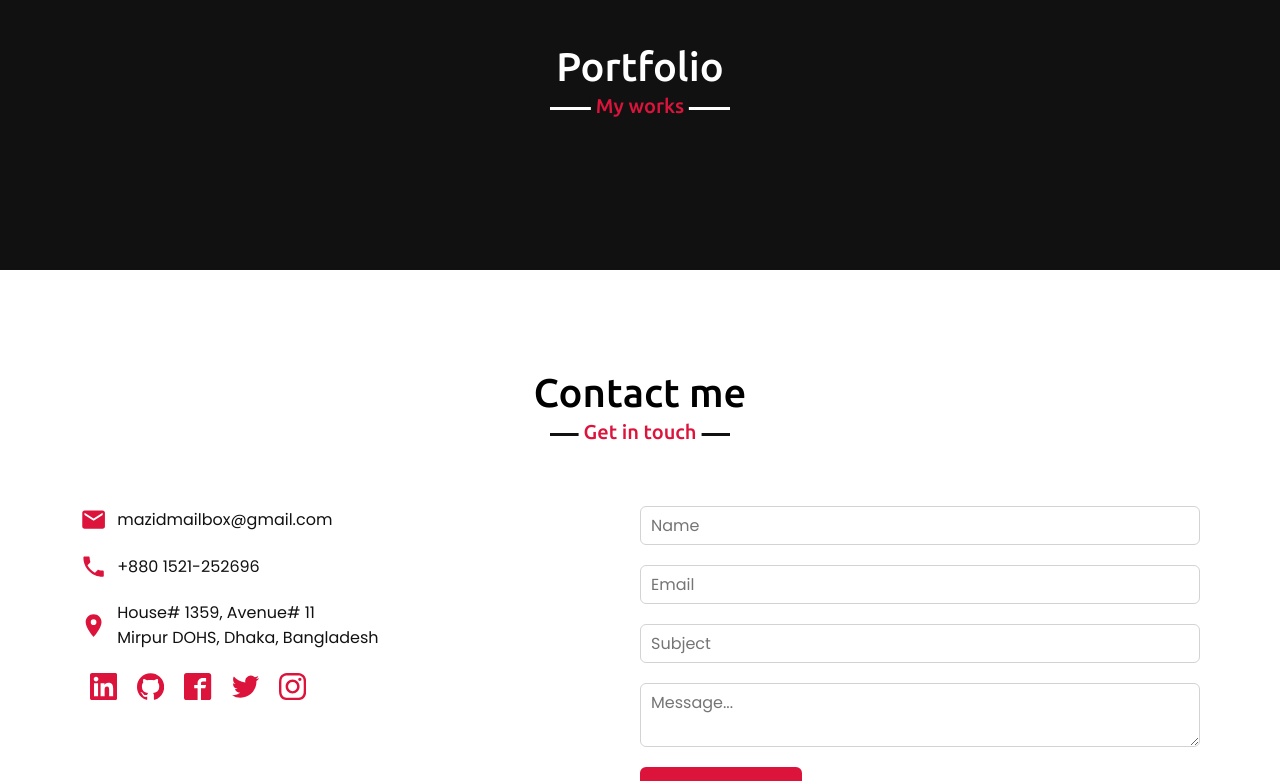
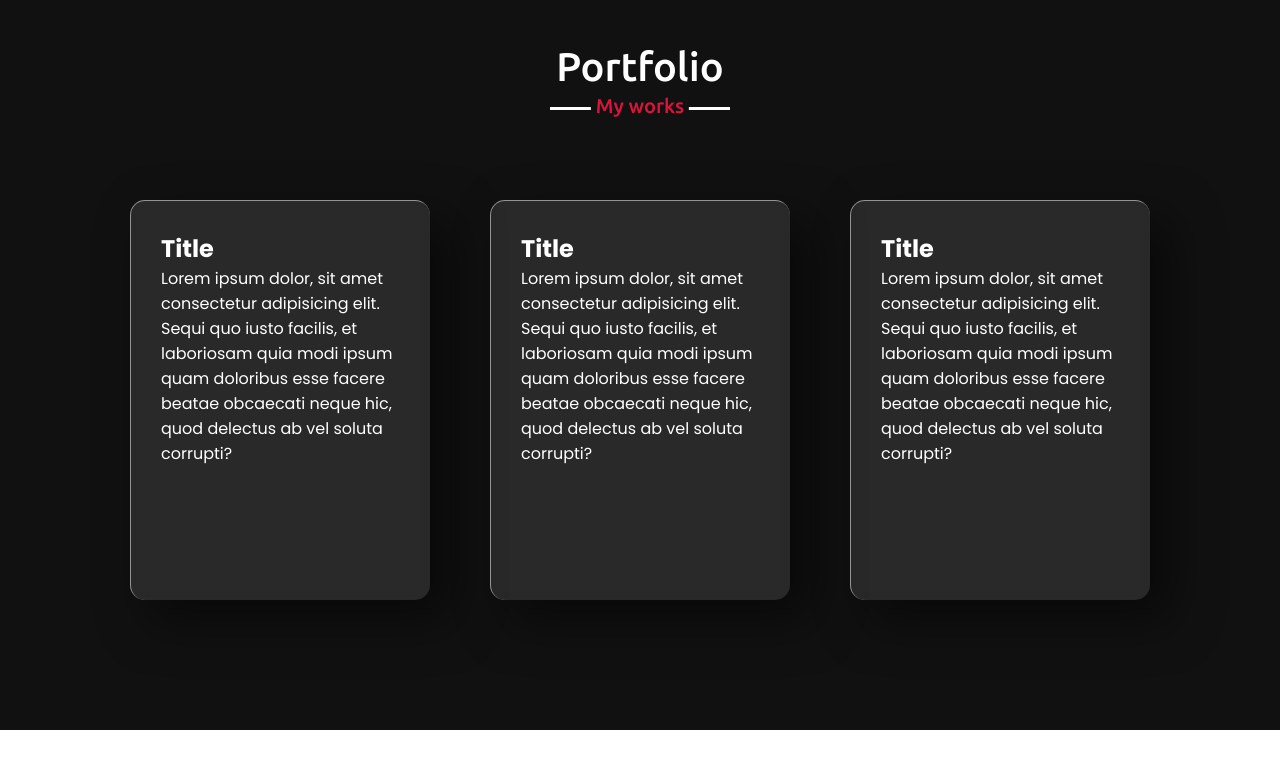
Before and after one commit to mazeduldev/portfolio, a Next.js app: page / in a window 1280 px wide. Shown: the part 1589-2370 px from the top of the page. Built offline with nearby package versions, Linux system fonts and the light colour scheme.

Commit message:
card component created

```diff
--- a/components/portfolio.tsx
+++ b/components/portfolio.tsx
@@ -1,5 +1,6 @@
 import React from 'react'
 import classes from './portfolio.module.scss'
+import Card from './ui/card'
 
 const Portfolio = () => {
   return (
@@ -7,7 +8,9 @@ const Portfolio = () => {
       <div className="container">
         <h2 className={classes.title}>Portfolio</h2>
         <div className={classes.content}>
-
+          <Card></Card>
+          <Card></Card>
+          <Card></Card>
         </div>
       </div>
     </section>
--- /dev/null
+++ b/components/ui/card.module.scss
@@ -0,0 +1,13 @@
+.card {
+  border-radius: 15px;
+  margin: 30px;
+  width: 300px;
+  height: 400px;
+  padding: 30px;
+  color: white;
+  background: rgba(255, 255, 255, 0.1);
+  box-shadow: 20px 20px 50px rgba(0, 0, 0, 0.5);
+  border-top: 1px solid rgba(255, 255, 255, 0.5);
+  border-left: 1px solid rgba(255, 255, 255, 0.5);
+  backdrop-filter: blur(5px);
+}
--- /dev/null
+++ b/components/ui/card.tsx
@@ -0,0 +1,13 @@
+import React from 'react'
+import classes from './card.module.scss'
+
+const Card = () => {
+  return (
+    <div className={classes.card}>
+      <h2>Title</h2>
+      <p>Lorem ipsum dolor, sit amet consectetur adipisicing elit. Sequi quo iusto facilis, et laboriosam quia modi ipsum quam doloribus esse facere beatae obcaecati neque hic, quod delectus ab vel soluta corrupti?</p>
+    </div>
+  )
+}
+
+export default Card
```
